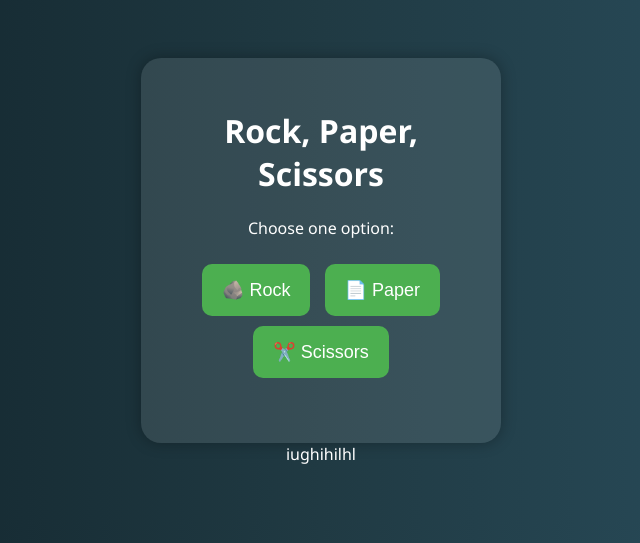
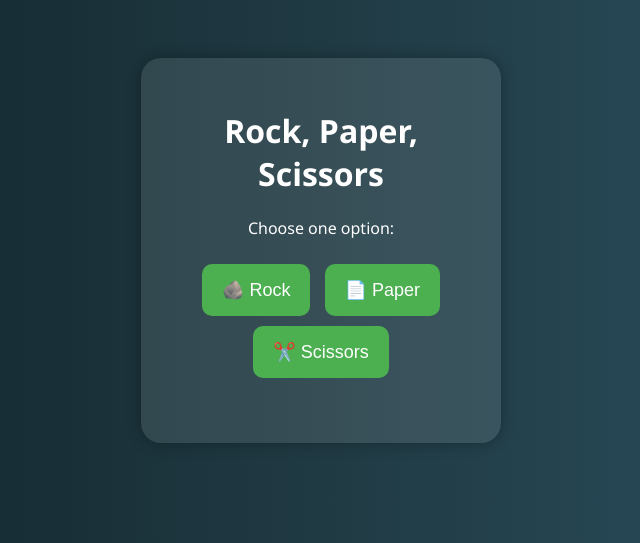
Before and after one commit to Techwithabhi/Small-Games, a plain HTML site: page Project 1 (Rock, Paper, Secssior Game)/index.html in a window 1280 px wide. Shown: the top 543 px of the page, 319-959 px from the left. Drawn offline with Linux system fonts and the light colour scheme.

Commit message:
Update index.html

```diff
--- a/Project 1 (Rock, Paper, Secssior Game)/index.html
+++ b/Project 1 (Rock, Paper, Secssior Game)/index.html
@@ -16,7 +16,6 @@
         </div>
         <div id="result" class="result"></div>
     </div>
-    iughihilhl
 
     <script src="script.js"></script>
 </body>
```
